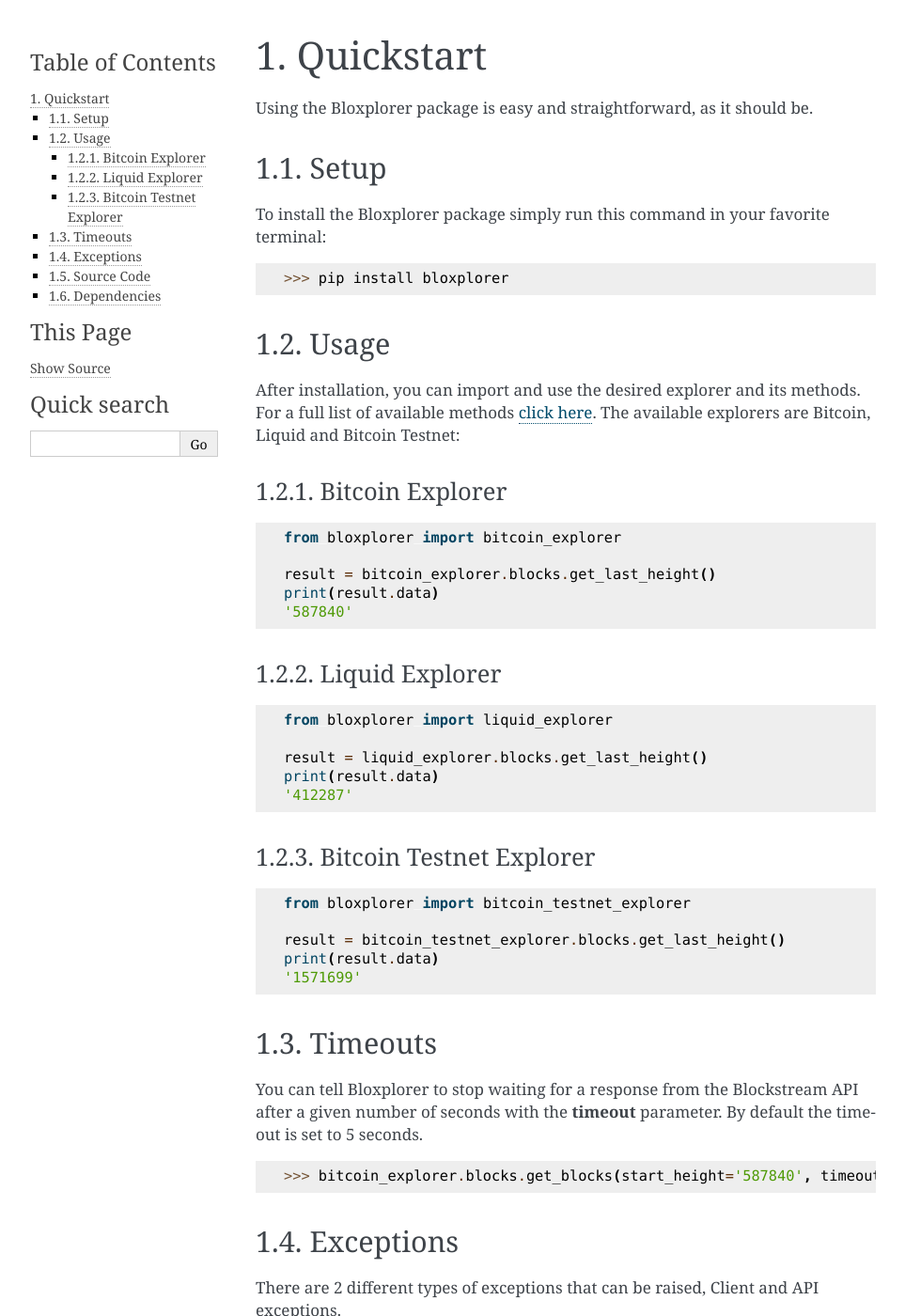
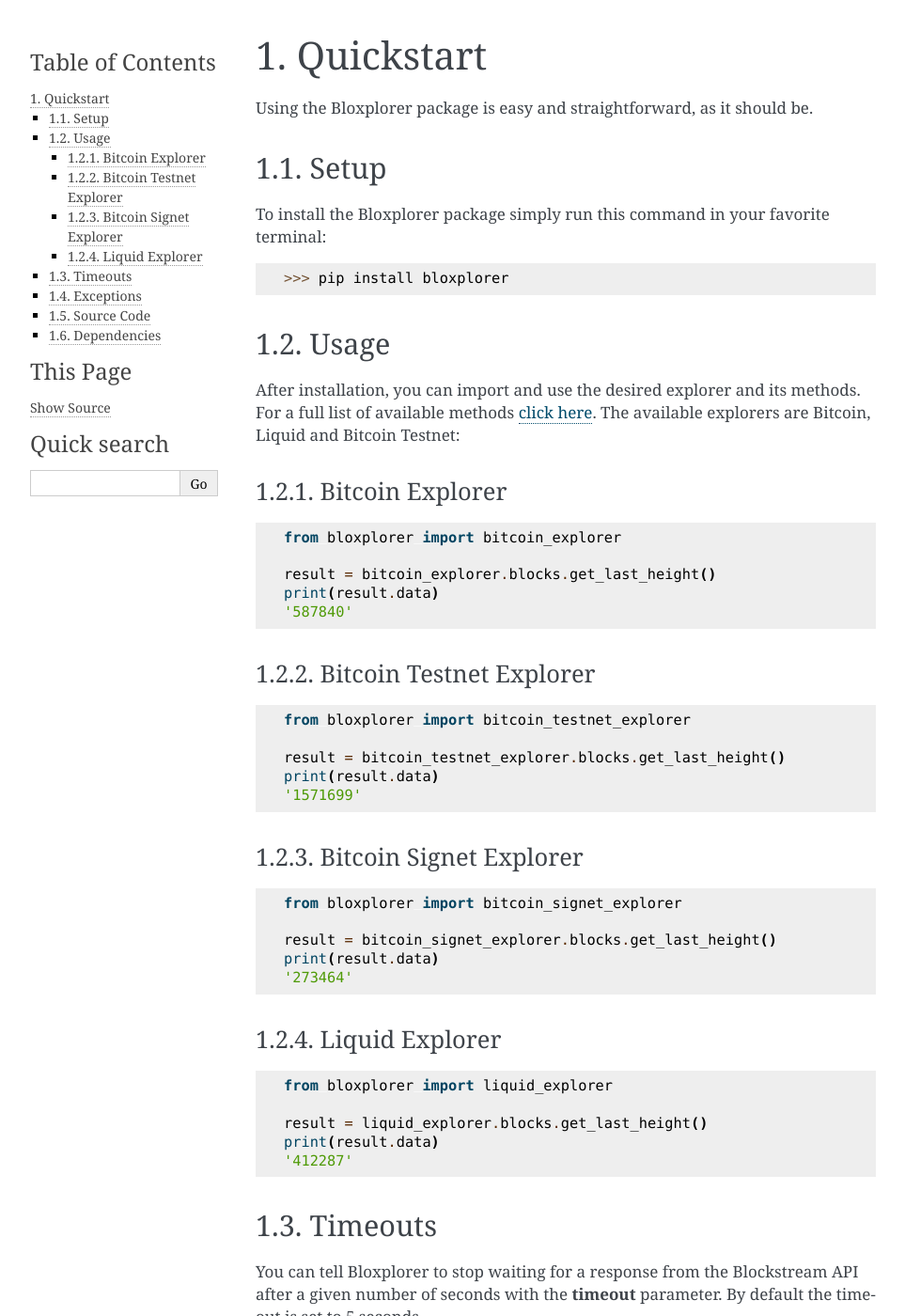
Before and after one commit to valinsky/bloxplorer, a Sphinx documentation site: the page built from docs/quickstart.rst, in a window 1280 px wide and 1400 px high. Shown: the whole window at 94% size, without its empty margins (148-1111 px from the left). Built offline with Sphinx 7.4.7, drawn with Linux system fonts in a browser that asks for light colours.

Commit message:
update docs

```diff
--- a/docs/api.rst
+++ b/docs/api.rst
@@ -17,8 +17,9 @@
 The explorers are instantiated with the following base urls:
 
 * Bitcoin Explorer: https://blockstream.info/api/
+* Bitcoin Testnet Explorer: https://blockstream.info/testnet/api/
+* Bitcoin Signet Explorer: https://blockstream.info/signet/api/
 * Liquid Explorer: https://blockstream.info/liquid/api/
-* Bitcoin Testnet Explorer: https://blockstream.info/testnet/api/
 
 After you import an explorer, you can use its methods by following this notation:
 
--- a/docs/quickstart.rst
+++ b/docs/quickstart.rst
@@ -30,6 +30,28 @@
     print(result.data)
     '587840'
 
+Bitcoin Testnet Explorer
+------------------------
+
+.. code-block:: python
+
+    from bloxplorer import bitcoin_testnet_explorer
+
+    result = bitcoin_testnet_explorer.blocks.get_last_height()
+    print(result.data)
+    '1571699'
+
+Bitcoin Signet Explorer
+------------------------
+
+.. code-block:: python
+
+    from bloxplorer import bitcoin_signet_explorer
+
+    result = bitcoin_signet_explorer.blocks.get_last_height()
+    print(result.data)
+    '273464'
+
 Liquid Explorer
 ---------------
 
@@ -40,17 +62,6 @@
     result = liquid_explorer.blocks.get_last_height()
     print(result.data)
     '412287'
-
-Bitcoin Testnet Explorer
-------------------------
-
-.. code-block:: python
-
-    from bloxplorer import bitcoin_testnet_explorer
-
-    result = bitcoin_testnet_explorer.blocks.get_last_height()
-    print(result.data)
-    '1571699'
 
 Timeouts
 ********
```
Also changed, not shown: docs/api/addresses.rst (line endings or trailing spaces).
